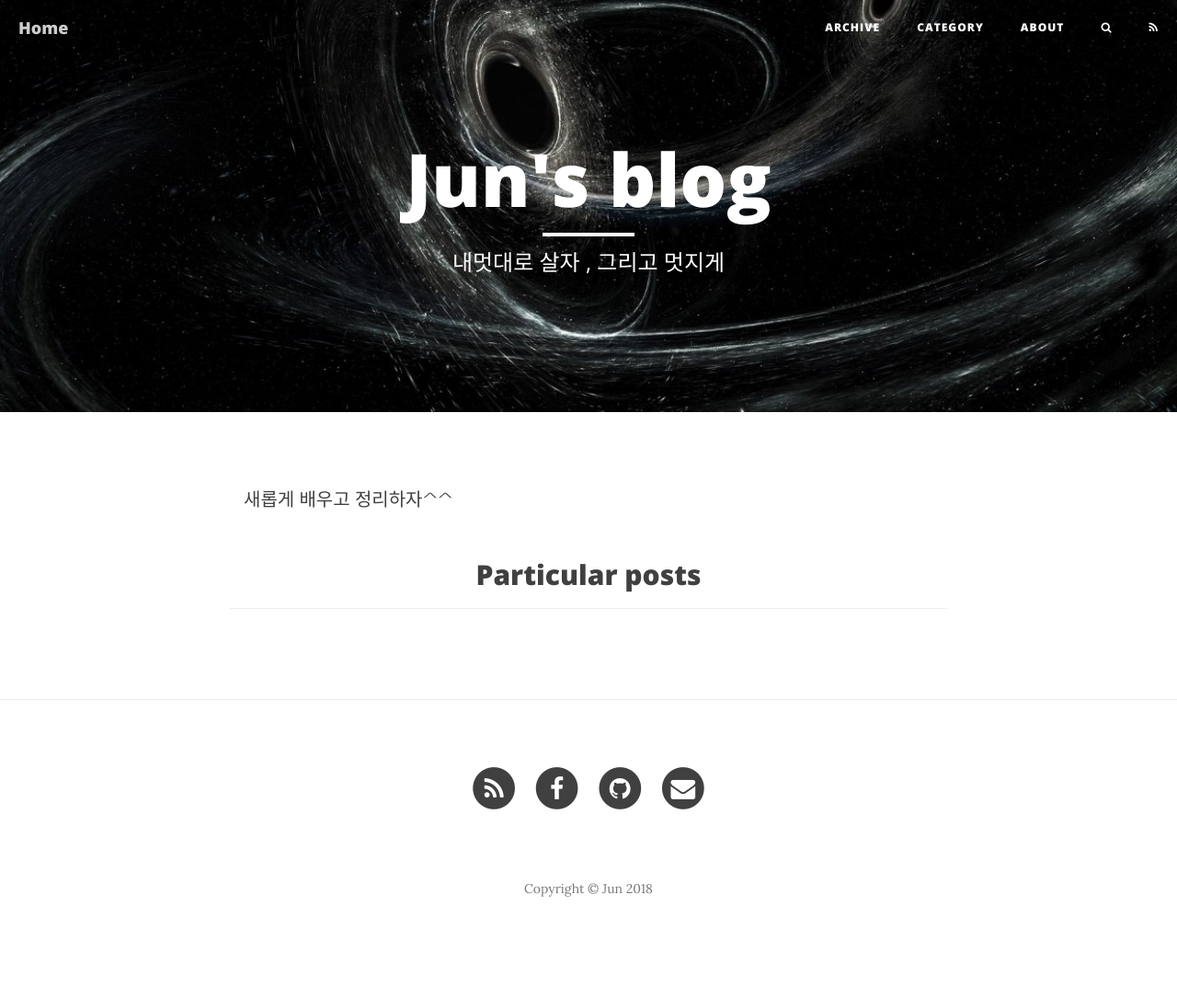
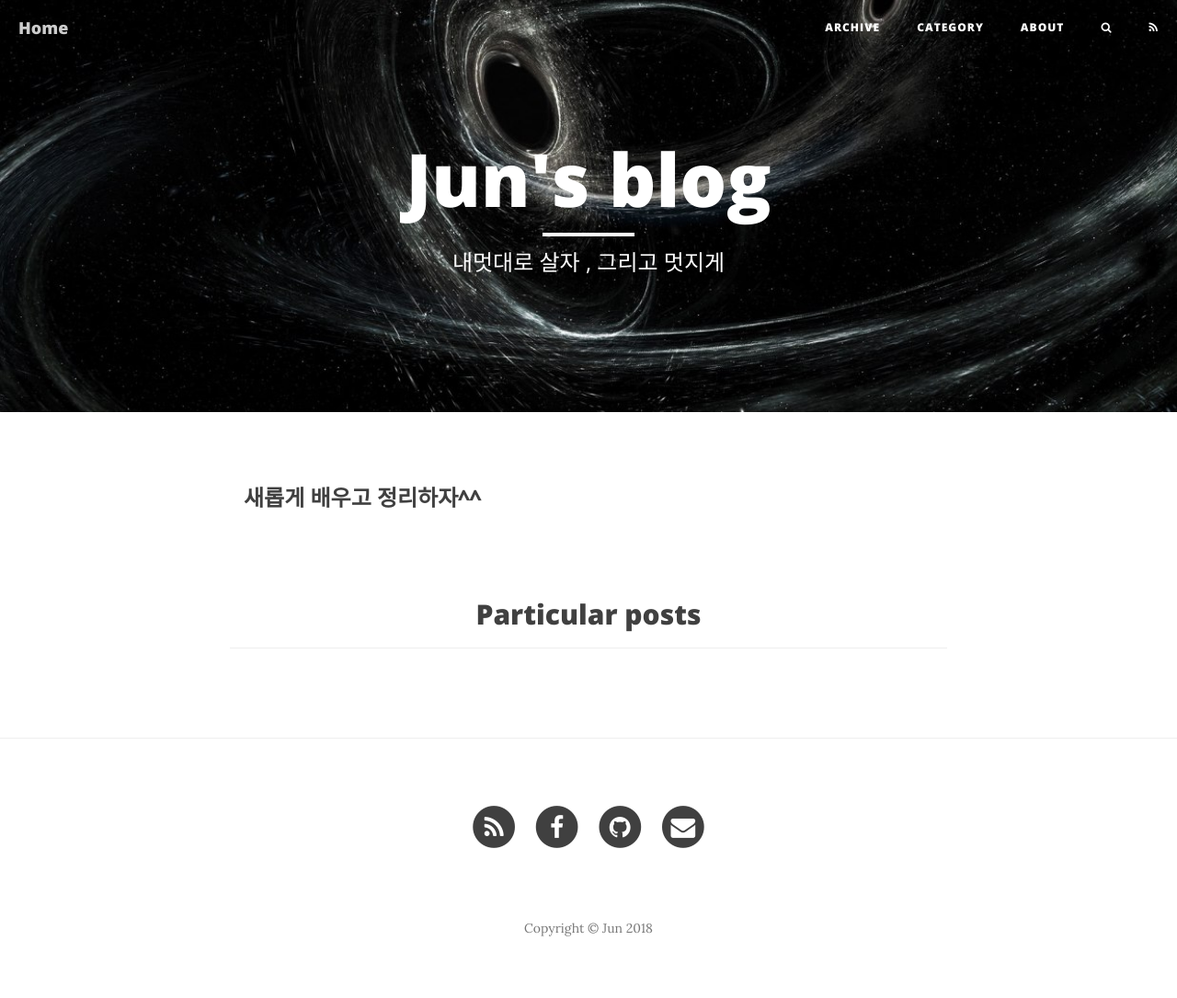
Before and after one commit to jjango/jjango.github.io, a Jekyll site: the page built from index.html, in a window 1280 px wide. Shown: the whole page at 92% size. Built offline with Jekyll 4.4.1, drawn with Linux system fonts in a browser that asks for light colours; nearby versions of some CDN libraries; before the commit the page ends 1042 px from its top, so only the background shows below that.

```diff
--- a/index.html
+++ b/index.html
@@ -9,7 +9,7 @@ description: "내멋대로 살자 , 그리고 멋지게"
 <section id="about">
 	<div>
 		<p>
-		    새롭게 배우고 정리하자^^<br>
+		    <h3>       새롭게 배우고 정리하자^^<h3><br>
 		</p>
 		</p>
 	</div>
```
